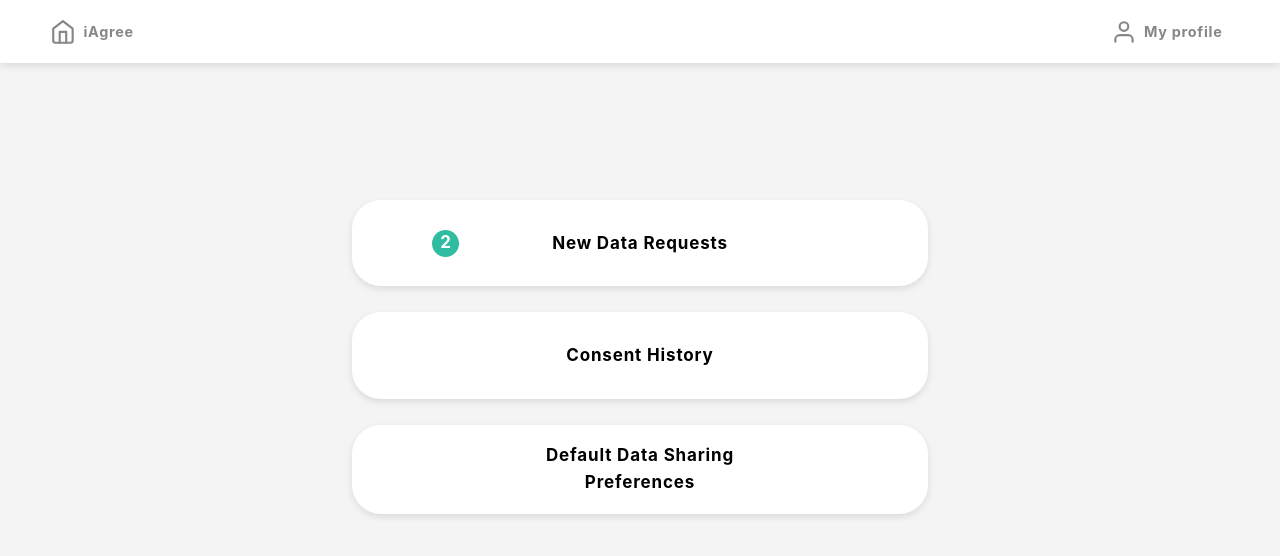
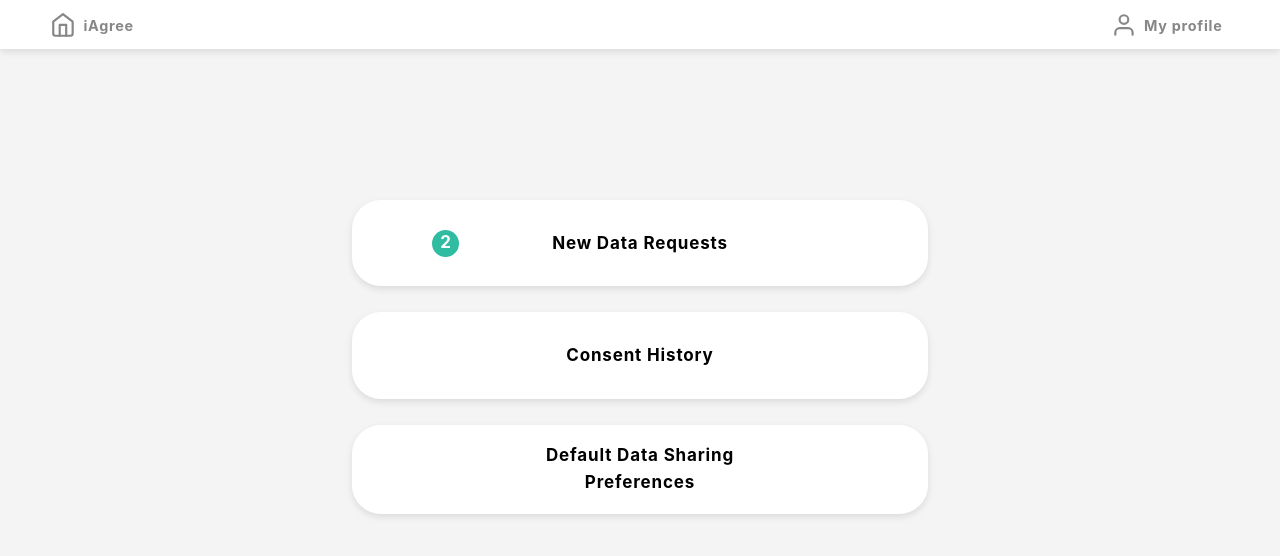
Before and after one commit to huzhx/baseline-preference, a React (Create React App) app: page / in a window 1280 px wide. Shown: the top 556 px of the page. Built offline with nearby package versions, Linux system fonts and the light colour scheme.

Commit message:
adjust the IconButton padding

```diff
--- a/src/IconButton.module.css
+++ b/src/IconButton.module.css
@@ -1,5 +1,5 @@
 .icon_button {
-  padding: 1.2em 1.5em;
+  padding: 0.8em 1.5em;
   cursor: pointer;
   color: var(--secondary-text-color);
   transition: 0.8s;
@@ -26,7 +26,7 @@
   font-weight: 650;
   line-height: 1.6em;
   letter-spacing: 0.05em;
-  padding: 0.2em 0.5em;
+  padding: 0.2em 0.5em 0 0.5em;
 }
 
 .icon_button__svg {
```
